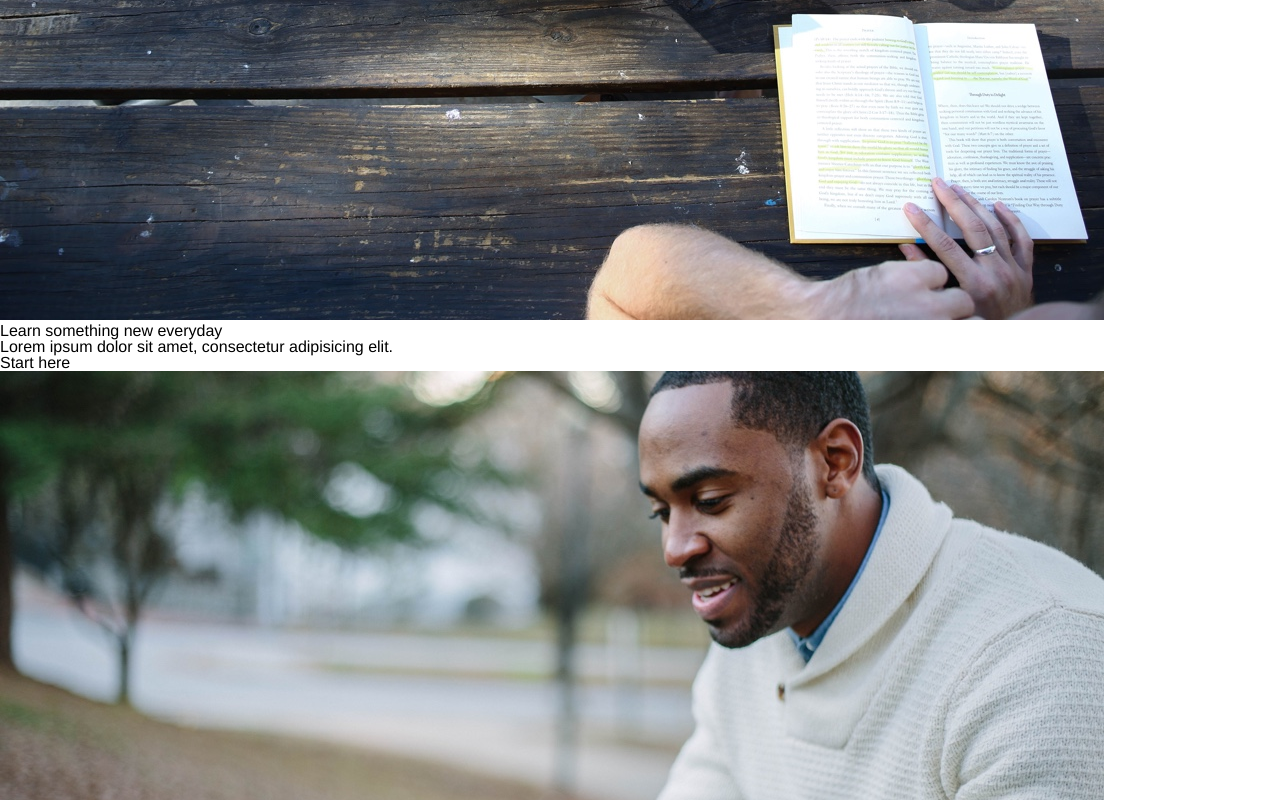
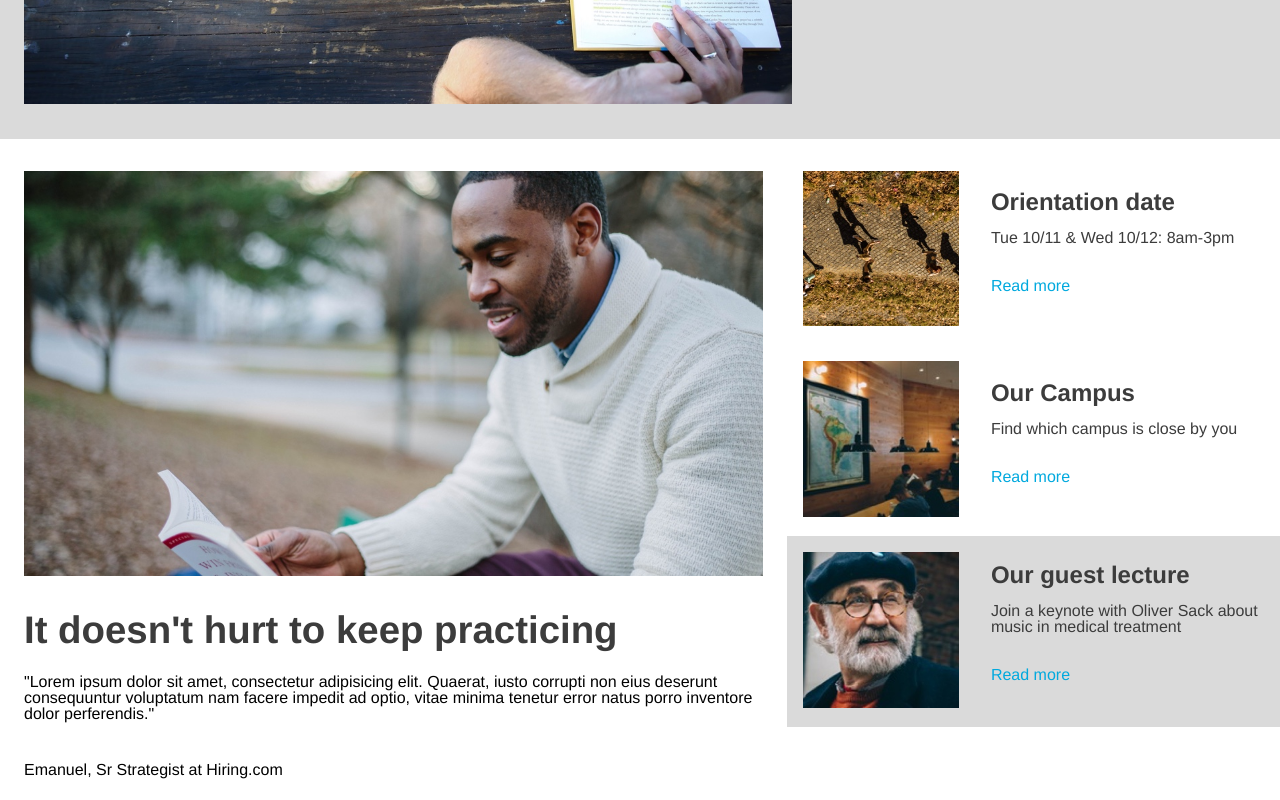
Before and after one commit to benito7suriano/colmar, a plain HTML site: page index.html in a window 1280 px wide. Shown: the part 560-1360 px from the top of the page. Drawn offline with Linux system fonts and the light colour scheme.

Commit message:
Complete header and main.

```diff
--- a/index.html
+++ b/index.html
@@ -30,11 +30,11 @@
       </div>
     </section>
     <section class="news">
-      <div class="main">
+      <div class="main-news">
         <div class="media-container">
           <img src="./resources/images/information-main.jpg" alt=""/>
         </div>
-        <div class="info">
+        <div class="main-info">
           <h1>It doesn't hurt to keep practicing</h1>
           <p>"Lorem ipsum dolor sit amet, consectetur adipisicing elit. Quaerat, iusto corrupti non eius deserunt consequuntur voluptatum nam facere impedit ad optio, vitae minima tenetur error natus porro inventore dolor perferendis."</p>
           <p>Emanuel, Sr Strategist at Hiring.com</p>
@@ -48,7 +48,7 @@
           <div class="info">
             <h3>Orientation date</h3>
             <p>Tue 10/11 &amp; Wed 10/12: 8am-3pm</p>
-            <p class="read">Read more</p>
+            <p><span class="read">Read more</span></p>
           </div>
         </div>
         <div class="info-box">
@@ -58,7 +58,7 @@
           <div class="info">
             <h3>Our Campus</h3>
             <p>Find which campus is close by you</p>
-            <p class="read">Read more</p>
+            <p><span class="read">Read more</span></p>
           </div>
         </div>
         <div class="info-box">
@@ -68,7 +68,7 @@
           <div class="info">
             <h3>Our guest lecture</h3>
             <p>Join a keynote with Oliver Sack about music in medical treatment</p>
-            <p class="read">Read more</p>
+            <p><span class="read">Read more</span></p>
           </div>
         </div>
       </div>
@@ -145,7 +145,7 @@
     <section class="exhibit">
       <h1>Thesis Exhibit</h1>
       <div class="container">
-        <div class="main">
+        <div class="main-exhibit">
           <div class="media-container">
             <video src="./resources/videos/thesis.mp4">
               Awkward turtle! Video is not supported.
--- a/resources/css/style.css
+++ b/resources/css/style.css
@@ -17,12 +17,145 @@ header {
 
 header .logo {
   margin-left: 1.5rem;
+  font-size: 1.5rem;
   display: flex;
   -ms-align-items: center;
   align-items: center;
+  color: rgb(34, 34, 34);
+  font-weight: bold;
+}
+
+header img {
+  height: 3rem;
+}
+
+header span {
+  color: rgb(86, 89, 87);
+  font-weight: 400;
 }
 
 header nav a {
   margin-right: 1.5rem;
+  color: rgb(86, 89, 87);
   text-decoration: none;
 }
+
+/* Main Section */
+
+.main {
+  display: flex;
+  align-items: center;
+  justify-content: flex-start;
+  background-color: rgb(218, 218, 218);
+}
+
+.main .media-container,
+.news .main-news {
+  width: 60%;
+  margin: 2rem 1.5rem;
+}
+
+.main .media-container img,
+.news .media-container img {
+  width: 100%;
+  height: auto;
+  /*margin: 2rem 1.5rem;*/
+}
+
+.main .information {
+  width: 30%;
+}
+
+.main h1,
+.news h1 {
+  font-size: 3vw;
+  font-weight: bold;
+  margin-bottom: 1rem;
+  color: rgb(60, 60, 60);
+}
+
+.main h2 {
+  margin-bottom: 2rem;
+  font-size: 1.5vw;
+  color: rgb(60, 60, 60);
+}
+
+.main .btn {
+  text-align: center;
+  width: 100%;
+  background-color: rgb(60, 60, 60);
+  color: rgb(230, 230, 230);
+  padding: 0.5rem 0;
+}
+
+/* News Section */
+/* Main Section */
+.news {
+  display: flex;
+  justify-content: center;
+}
+
+.news .main-info {
+  margin: 2rem 0;
+}
+
+.news .main-info h1 {
+  margin-bottom: 1.5rem;
+}
+
+.news .main-info p {
+  margin-bottom: 2.5rem;
+  font-weight: lighter;
+}
+/* Sidebar */
+.news .side-bar {
+  width: 40%;
+  margin-top: 1rem;
+}
+
+.news .info-box {
+  display: flex;
+  justify-content: flex-start;
+}
+
+.news .info-box:last-child {
+  background-color: rgb(218, 218, 218);
+}
+
+.news .info-box .media-container {
+  width: 35%;
+  height: auto;
+  margin: 1rem;
+}
+
+.news .media-container img {
+  width: 100%;
+  height: auto;
+}
+
+.news .info {
+  display: flex;
+  flex-direction: column;
+  justify-content: center;
+  align-items: flex-start;
+  margin-left: 1rem;
+  width: 65%;
+}
+
+.news .info h3 {
+  font-weight: bold;
+  font-size: 1.5rem;
+  color: rgb(60, 60, 60);
+}
+
+.news .info p {
+  font-size: 1rem;
+  color: rgb(60, 60, 60);
+  font-weight: lighter;
+  margin: 1rem 0;
+}
+
+.news .read {
+  color: rgb(1, 169, 222);
+  font-weight: lighter;
+}
```
